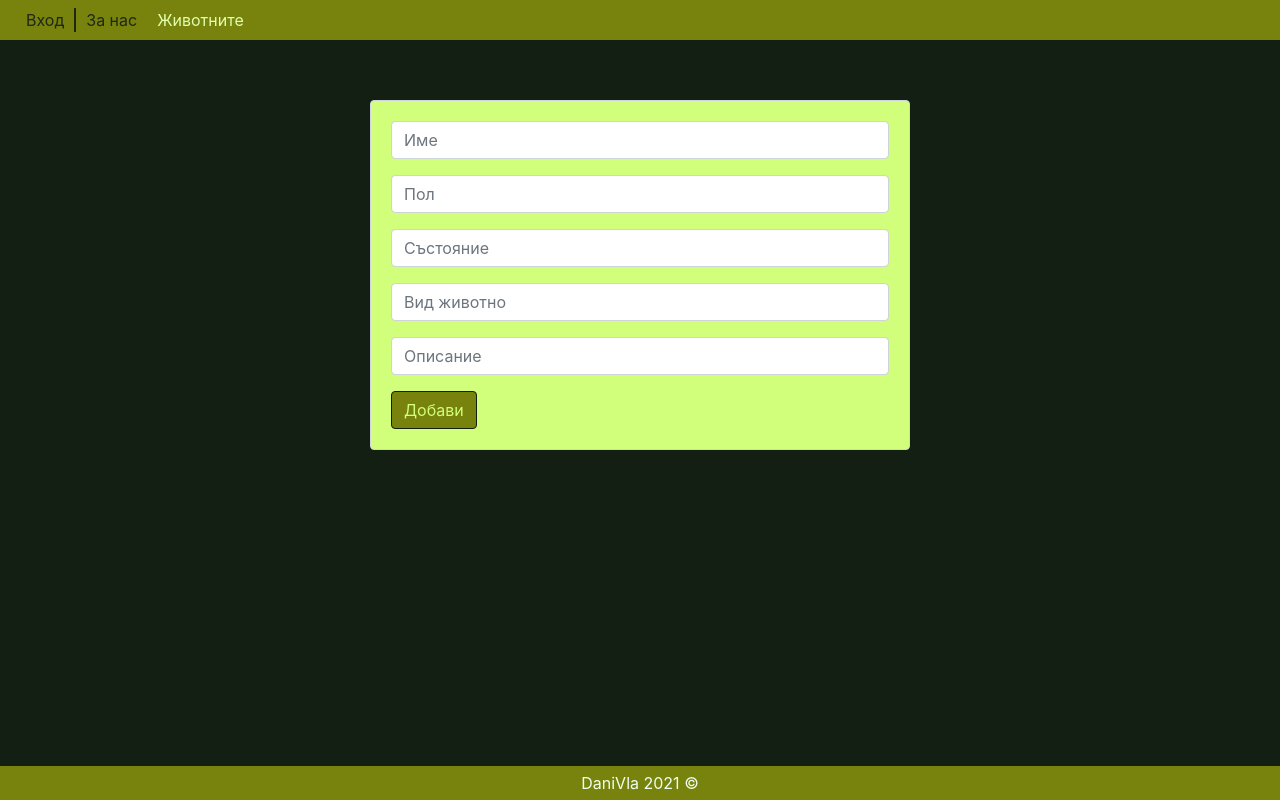
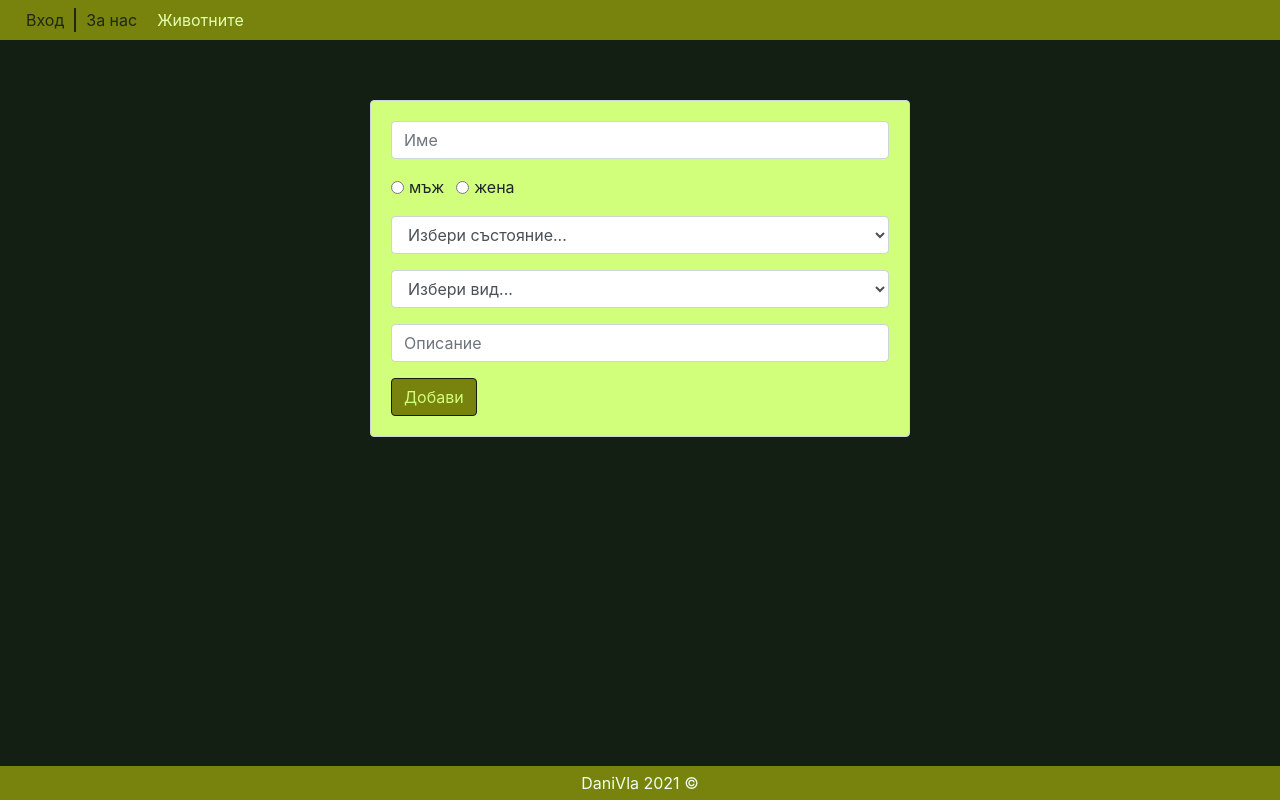
Before and after one commit to SmilePinkiePieIsHere/animalsfriends-v1, a React (Create React App) app: page /animals/add in a window 1280 px wide. Built offline with nearby package versions, Linux system fonts and the light colour scheme; what google-maps-react would draw is missing.

Commit message:
fixing edit form

```diff
--- a/src/components/Animals/AnimalAdd.js
+++ b/src/components/Animals/AnimalAdd.js
@@ -37,7 +37,7 @@ class AnimalAdd extends Component {
     successAlert = () => {
         this.setState({
             alertShow: true,
-            alertText: "Успешно добавихте животно!.",
+            alertText: "Успешно добавихте животно!",
             alertClass: 'success'
         });
     }
--- a/src/components/Animals/AnimalEdit.js
+++ b/src/components/Animals/AnimalEdit.js
@@ -11,7 +11,7 @@ class AnimalEdit extends Component {
         this.state = {
             name: '',
             gender: '',
-            currentState: '',
+            currentStatus: '',
             species: '',
             description: '',
             profileImg: ''
@@ -19,6 +19,7 @@ class AnimalEdit extends Component {
     }
 
     componentDidMount() {
+        debugger;
         animalsService.default.getAnimal(this.props.match.params.animalId)
             .then(animal => {
                 this.setState(animal);
@@ -36,9 +37,9 @@ class AnimalEdit extends Component {
             animalName={this.state.name}
             setAnimalName={(name) => this.setState({name})}
             animalGender={this.state.gender}
-            setGenderName={(gender) => this.setState({gender})}
-            animalState={this.state.currentState}
-            setAnimalState={(currentState) => this.setState({currentState})}
+            setAnimalGender={(gender) => this.setState({gender})}
+            animalStatus={this.state.currentStatus}
+            setAnimalStatus={(currentStatus) => this.setState({currentStatus})}
             animalSpecies={this.state.species}
             setAnimalSpecies={(species) => this.setState({species})}
             animalDescription={this.state.description}
--- a/src/components/Animals/AnimalFormView.js
+++ b/src/components/Animals/AnimalFormView.js
@@ -1,4 +1,6 @@
 import { Container, Row, Col, Form, Button } from "react-bootstrap";
+
+import { genderAnimal, statusAnimal, speciesAnimal } from '../General/Helpers/enum.js';
 
 function AnimalFormView({
     onSubmitHandler,
@@ -7,8 +9,8 @@ function AnimalFormView({
     setAnimalName,
     animalGender,
     setAnimalGender,
-    animalState,
-    setAnimalState,
+    animalStatus,
+    setAnimalStatus,
     animalSpecies,
     setAnimalSpecies,
     animalDescription,
@@ -20,20 +22,37 @@ function AnimalFormView({
                 <Col></Col>
                 <Col xs={6}>
                     <Form className="form-view" onSubmit={onSubmitHandler}>
-                        <Form.Group controlId="formBasicEmail">
+                        <Form.Group>
                             <Form.Control type="text" name="name" value={animalName} onChange={(e) => setAnimalName(e.target.value)}  placeholder="Име" />
                         </Form.Group>
-                        <Form.Group controlId="formBasicPassword">
-                            <Form.Control type="text" name="name" value={animalGender} onChange={(e) => setAnimalGender(e.target.value)}  placeholder="Пол" />
+                        <Form.Group controlId="formBasicCheckbox" onChange={(e) => setAnimalGender(e.target.value)}>
+                            <Form.Check inline label="мъж" type="radio" id="1" name="gender" />
+                            <Form.Check inline label="жена" type="radio" id="2" name="gender" selected/>
+                            {genderAnimal[animalGender]}
+                            {/* <Form.Control type="text" name="gender" value={animalGender} onChange={(e) => setAnimalGender(e.target.value)}  placeholder="Пол" /> */}
                         </Form.Group>
-                        <Form.Group controlId="formBasicPassword">
-                            <Form.Control type="text" name="name" value={animalState} onChange={(e) => setAnimalState(e.target.value)}  placeholder="Състояние" />
+                        <Form.Group>
+                            <Form.Control onChange={(e) => setAnimalStatus(e.target.value)} as="select" defaultValue="Избери състояние">
+                                <option>Избери състояние...</option>
+                                <option>осиновен</option>
+                                <option>в болница</option>
+                                <option>търси дом</option>
+                                <option>{statusAnimal[animalStatus]}</option>
+                            </Form.Control>
+                            {/* <Form.Control type="text" name="state" value={animalState} onChange={(e) => setAnimalState(e.target.value)}  placeholder="Състояние" /> */}
                         </Form.Group>
-                        <Form.Group controlId="formBasicPassword">
-                            <Form.Control type="text" name="name" value={animalSpecies} onChange={(e) => setAnimalSpecies(e.target.value)}  placeholder="Вид животно" />
+                        <Form.Group>
+                            <Form.Control onChange={(e) => setAnimalSpecies(e.target.value)} as="select" defaultValue="Избери вид">
+                                <option>Избери вид...</option>
+                                <option>котка</option>
+                                <option>куче</option>
+
+                                <option>{speciesAnimal[animalSpecies]}</option>
+                            </Form.Control>
+                            {/* <Form.Control type="text" name="species" value={speciesAnimal[animalSpecies]} onChange={(e) => setAnimalSpecies(e.target.value)}  placeholder="Вид животно" /> */}
                         </Form.Group>
-                        <Form.Group controlId="formBasicPassword">
-                            <Form.Control type="text" name="name" value={animalDescription} onChange={(e) => setAnimalDescription(e.target.value)}  placeholder="Описание" />
+                        <Form.Group>
+                            <Form.Control type="text" name="description" value={animalDescription} onChange={(e) => setAnimalDescription(e.target.value)}  placeholder="Описание" />
                         </Form.Group>
                         <Button variant="primary" type="submit">{buttonTitle}</Button>
                     </Form>
--- a/src/components/General/Helpers/enum.js
+++ b/src/components/General/Helpers/enum.js
@@ -8,3 +8,8 @@ export const statusAnimal  = {
 	InMedicalCare: "в болница",
 	NeedHome: "търси дом"
 };
+
+export const speciesAnimal  = {
+	cat: "котка",
+	dog: "куче"
+};
```
